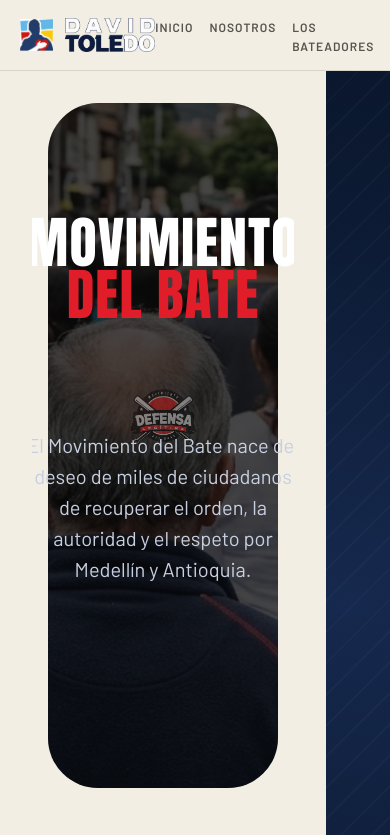
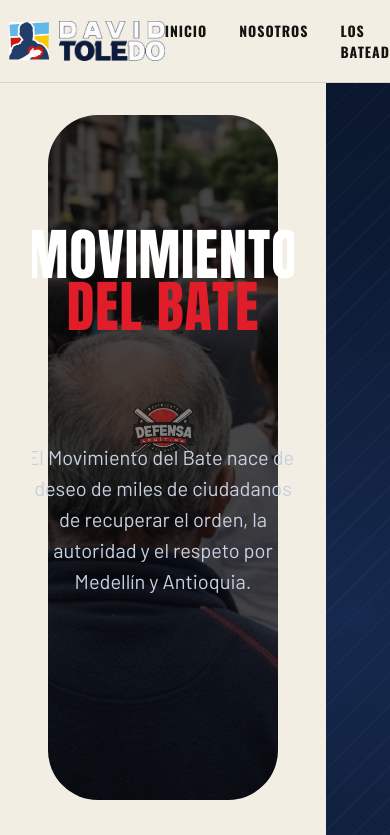
Before and after one commit to EsneiderCdD/movimiento-bate, a Next.js app: page / in a window 390 px wide. Shown: the top 835 px of the page. Built offline with nearby package versions, Linux system fonts and the light colour scheme.

Commit message:
feat(navbar): responsividad 750px

```diff
--- a/src/components/specific/navbar/Navbar.module.css
+++ b/src/components/specific/navbar/Navbar.module.css
@@ -2,7 +2,7 @@
   display: flex;
   align-items: center;
   justify-content: space-between;
-  padding: 24px 32px;
+  padding: 24px 2.4%;
   border-bottom: 1px solid rgba(21, 19, 15, 0.12);
   background: var(--crema);
 }
@@ -28,42 +28,33 @@
 
 .links {
   display: flex;
-  gap: 32px;
+  gap: 2.29em;
   list-style: none;
+  font-size: 14px;
 }
 
 .link {
-  font-size: 14px;
-  font-weight: 600;
-  letter-spacing: 1px;
+  font-family: var(--font-oswald);
+  font-weight: 700;
+  letter-spacing: 0.07em;
   text-transform: uppercase;
   color: var(--marron-negro);
-  opacity: 0.7;
-  transition: opacity 0.2s;
 }
 
-.link:hover {
-  opacity: 1;
-}
+@media (max-width: 750px) {
+  .navbar {
+    padding-block: 1.25rem;
+  }
 
-@media (max-width: 768px) {
-  .navbar {
-    padding: 16px 20px;
+  .logo {
+    gap: 0.625rem;
+  }
+
+  .logoCd {
+    height: 2.375rem;
   }
 
   .logoImage {
-    height: 34px;
-  }
-
-  .logoCd {
-    height: 32px;
-  }
-
-  .links {
-    gap: 16px;
-  }
-
-  .link {
-    font-size: 12px;
+    height: 2.5rem;
   }
 }
```
